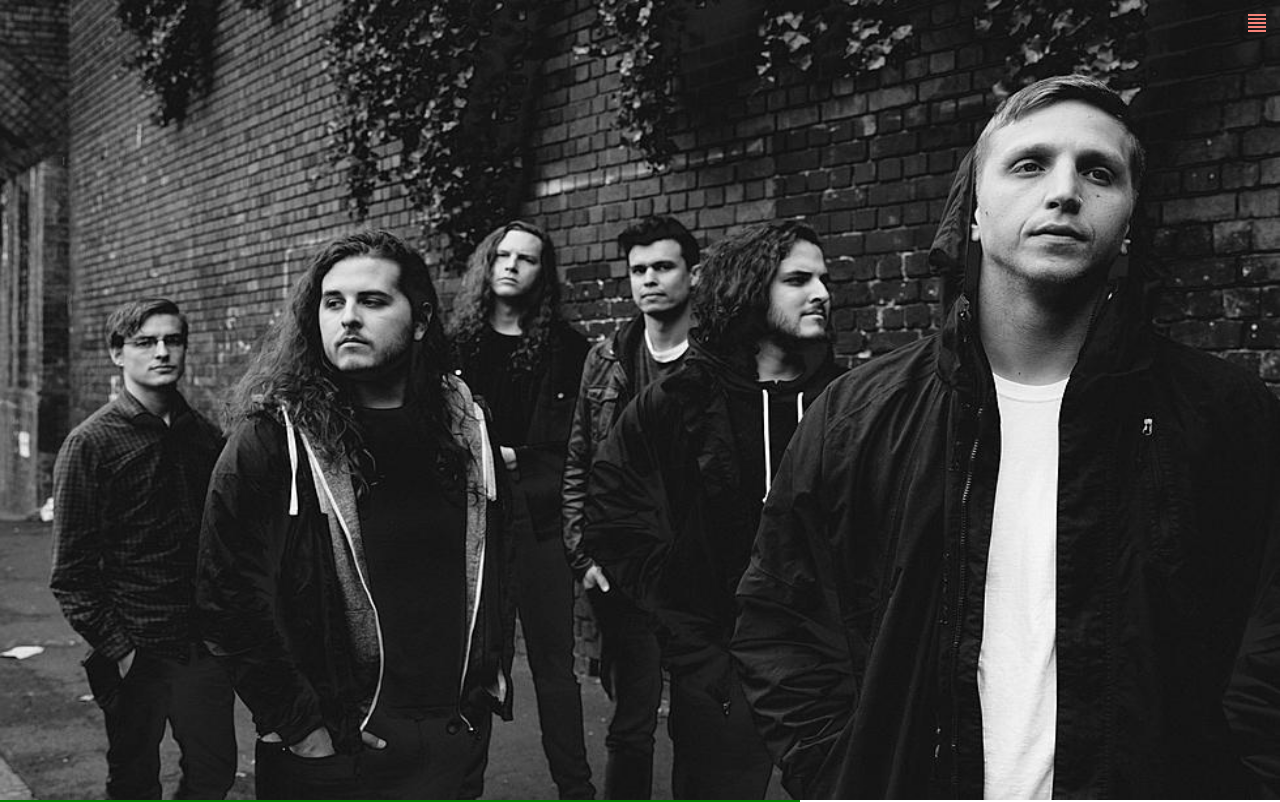
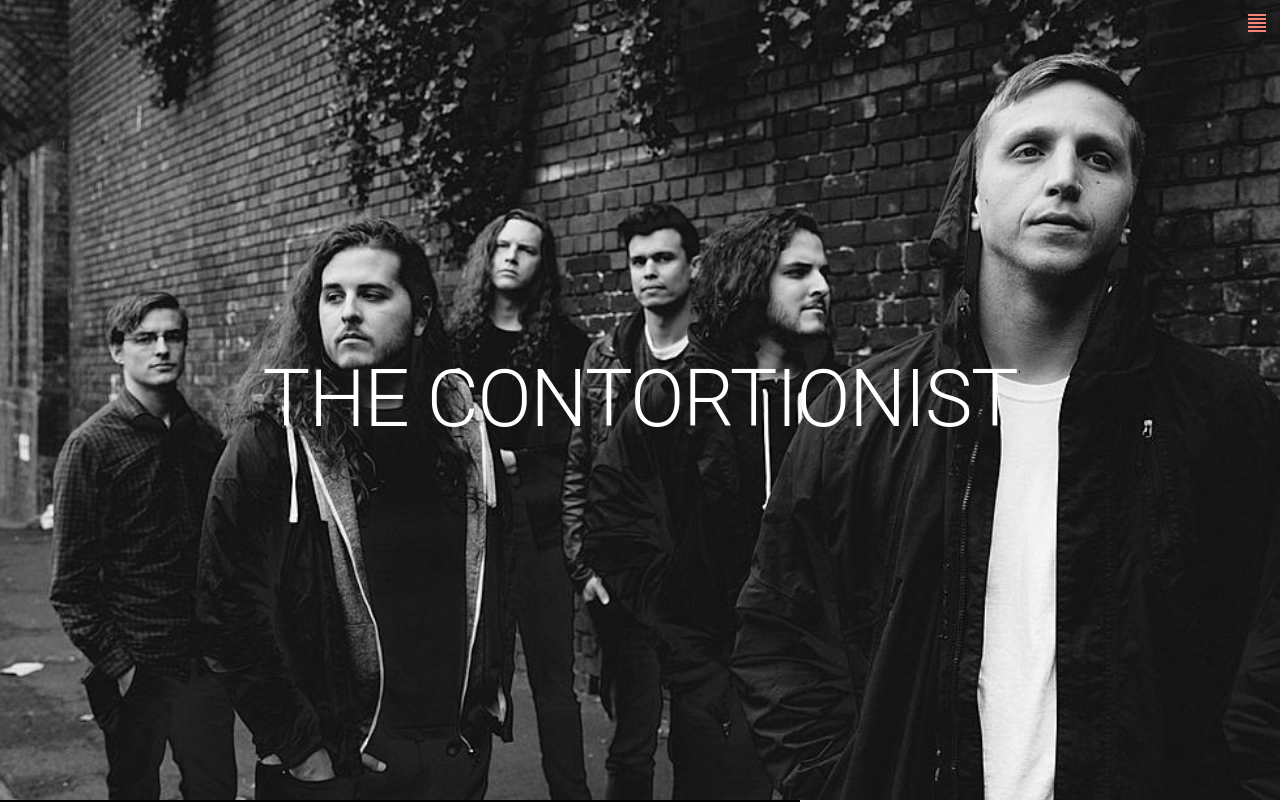
Before and after one commit to derek-oshita/css-bucket, a React (Create React App) app in the folder landingPages/the_contortionist/: page / in a window 1280 px wide. Shown: the top 802 px of the page. Built offline with nearby package versions, Linux system fonts and the light colour scheme.

Commit message:
Got the parallax effect working.

```diff
--- a/landingPages/the_contortionist/src/App.js
+++ b/landingPages/the_contortionist/src/App.js
@@ -18,7 +18,7 @@
         sx={{
           height: "100vh",
           width: "100vh",
-          backgroundColor: "green",
+          backgroundColor: "black",
         }}
       ></Box>
     </div>
--- a/landingPages/the_contortionist/src/components/organisms/MainSection.js
+++ b/landingPages/the_contortionist/src/components/organisms/MainSection.js
@@ -12,20 +12,25 @@
     <>
       <Box
         sx={{
+          ...parallaxBackgroundStyles,
           height: "100vh",
           width: "100vw",
+          display: "flex",
+          justifyContent: "center",
+          alignItems: "center",
         }}
       >
-        <img
-          src={BackgroundImage}
-          style={{
-            height: "100%",
-            width: "100%",
-          }}
-        />
-        <NavBar sx={{ zIndex: 1 }} />
+        <NavBar sx={{ marginTop: "50%", marginLeft: "50%" }} />
         <Logo />
       </Box>
     </>
   );
 }
+
+const parallaxBackgroundStyles = {
+  backgroundImage: `url(${BackgroundImage})`,
+  backgroundAttachment: "fixed",
+  backgroundPosition: "center",
+  backgroundRepeat: "no-repeat",
+  backgroundSize: "cover",
+};
```
